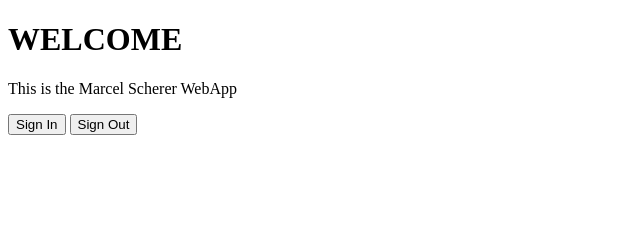
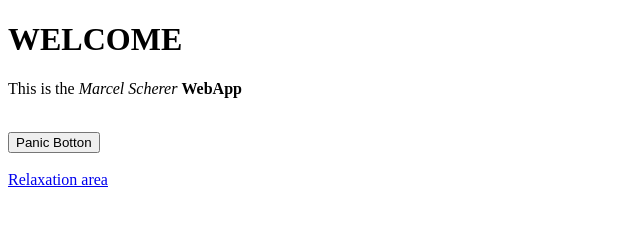
Before and after one commit to Bobeeau/Webapp_v02, a plain HTML site: page index.html in a window 1280 px wide. Shown: the whole page, without its empty margins (0-640 px from the left). Drawn offline with Linux system fonts and the light colour scheme.

Commit message:
Update index.html
Restructuring website with line-breaks, adding links (href)

```diff
--- a/index.html
+++ b/index.html
@@ -5,8 +5,8 @@
 </head>
 <body>
     <h1>WELCOME</h1>
-    <p>This is the Marcel Scherer WebApp</p>
-    <button>Sign In</button>
-    <button>Sign Out</button>
+    <p>This is the <em>Marcel Scherer</em> <strong>WebApp</strong></p>
+    <br><button href="https://www.cat-lovers-only.com/pictures-of-cats.html">Panic Botton</button>
+    <br><br><a href="https://www.cat-lovers-only.com/pictures-of-cats.html">Relaxation area</a>
 </body>
 </html>
```
